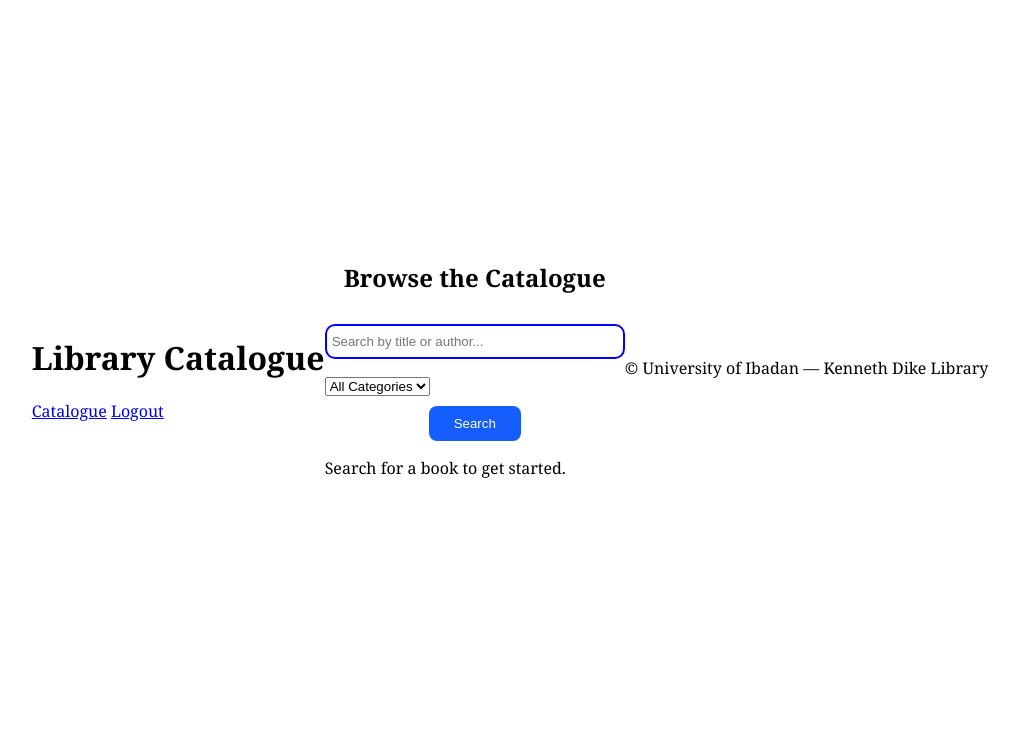
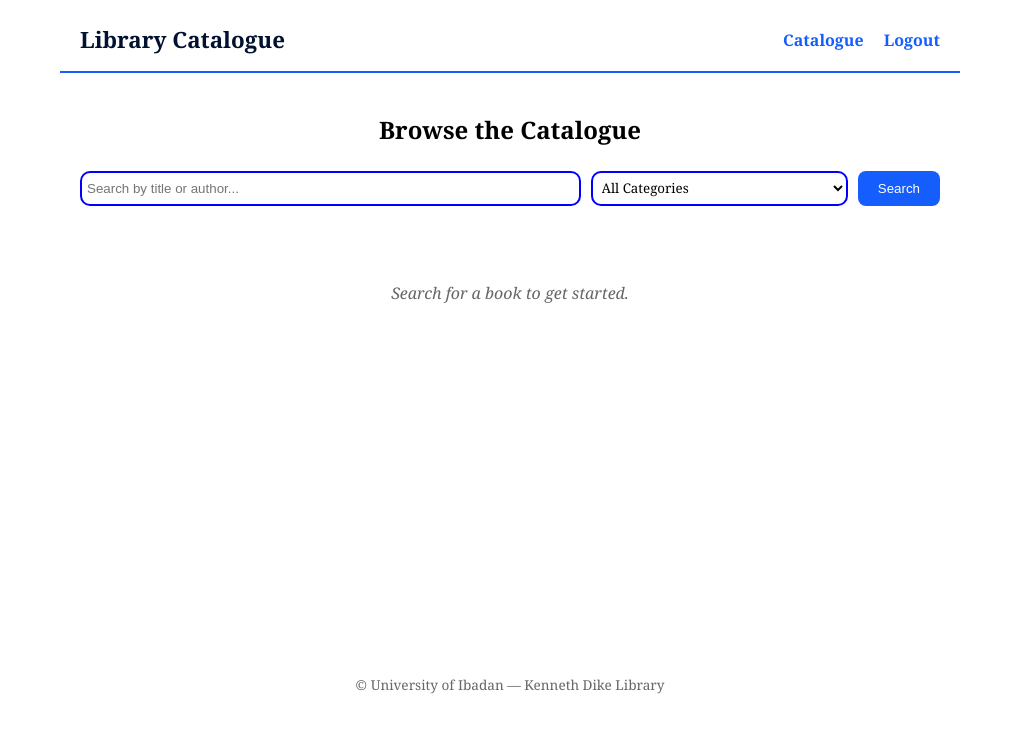
Before and after one commit to Overwatch886/library-fine-payment-system, a PHP site: template views/student/catalogue_view.html in a window 1280 px wide. Shown: the top 733 px of the page, without its empty margins (130-1149 px from the left). Run offline with PHP 8.4, Linux system fonts and the light colour scheme; the template is opened without the code that fills it, so the values that code supplies are empty.

Commit message:
feat: add catalogue page styles and search/borrow functionality
Co-authored-by: aider (openai/cerebras-qwen27b) <aider@aider.chat>

```diff
--- a/assets/css/style.css
+++ b/assets/css/style.css
@@ -6,6 +6,7 @@ body{
     align-items: center;
     justify-content: center;
     display: flex;
+    flex-direction: column;
 }
 h2{
     text-align: center;
@@ -103,3 +104,154 @@ input{
     color: white;
     border-color: #155dfc;
 }
+
+/* ===== Catalogue page ===== */
+
+.page-header {
+    width: 100%;
+    max-width: 900px;
+    display: flex;
+    align-items: center;
+    justify-content: space-between;
+    padding: 16px 20px;
+    box-sizing: border-box;
+    border-bottom: 2px solid #155dfc;
+    margin-bottom: 20px;
+}
+
+.page-header h1 {
+    font-size: 1.4rem;
+    margin: 0;
+    color: #021130;
+}
+
+.page-header nav a {
+    margin-left: 16px;
+    color: #155dfc;
+    text-decoration: none;
+    font-weight: bold;
+}
+
+.page-header nav a:hover {
+    text-decoration: underline;
+}
+
+.catalogue-page {
+    width: 100%;
+    max-width: 900px;
+    padding: 0 20px;
+    box-sizing: border-box;
+}
+
+.catalogue {
+    width: 100%;
+}
+
+.search-controls {
+    display: flex;
+    gap: 10px;
+    margin-bottom: 20px;
+    flex-wrap: wrap;
+}
+
+.search-controls .search-box {
+    flex: 2;
+    min-width: 200px;
+    margin: 0;
+}
+
+.search-controls .category-filter {
+    flex: 1;
+    min-width: 150px;
+    height: 35px;
+    border-radius: 10px;
+    border: 2px solid blue;
+    padding: 5px;
+    margin: 0;
+    box-sizing: border-box;
+    background: white;
+    font-family: inherit;
+}
+
+.search-controls .buttons {
+    margin: 0;
+    padding: 8px 20px;
+    height: 35px;
+    display: inline-block;
+}
+
+.book-results {
+    display: grid;
+    grid-template-columns: repeat(auto-fill, minmax(260px, 1fr));
+    gap: 16px;
+}
+
+.results-placeholder {
+    grid-column: 1 / -1;
+    text-align: center;
+    color: #666;
+    font-style: italic;
+    padding: 40px 0;
+}
+
+.book-card {
+    border: 1px solid #ddd;
+    border-radius: 10px;
+    padding: 16px;
+    display: flex;
+    flex-direction: column;
+    background: #f9fafb;
+    transition: box-shadow 0.2s;
+}
+
+.book-card:hover {
+    box-shadow: 0 4px 12px rgba(0, 0, 0, 0.1);
+}
+
+.book-card h3 {
+    margin: 0 0 6px;
+    font-size: 1.1rem;
+    color: #021130;
+}
+
+.book-author {
+    margin: 0 0 4px;
+    font-size: 0.95rem;
+    color: #444;
+}
+
+.book-category {
+    margin: 0 0 8px;
+    font-size: 0.85rem;
+    color: #155dfc;
+    font-weight: bold;
+}
+
+.book-copies {
+    margin: 0 0 12px;
+    font-size: 0.9rem;
+    color: #555;
+}
+
+.book-card .buttons {
+    margin: auto auto 0;
+    padding: 8px 20px;
+    font-size: 0.9rem;
+}
+
+.book-unavailable {
+    margin: auto auto 0;
+    font-size: 0.9rem;
+    color: #842029;
+    font-style: italic;
+}
+
+.page-footer {
+    width: 100%;
+    max-width: 900px;
+    text-align: center;
+    padding: 20px;
+    margin-top: auto;
+    color: #666;
+    font-size: 0.85rem;
+}
--- /dev/null
+++ b/assets/js/catalogue.js
@@ -0,0 +1,128 @@
+/*
+ * Catalogue page: load categories, search books, render results, borrow.
+ */
+
+const API = 'api';
+
+const searchForm = document.getElementById('search-form');
+const searchBox = document.getElementById('book-search-box');
+const categoryFilter = document.getElementById('category-filter');
+const resultsContainer = document.getElementById('book-results');
+
+/* ---------- helpers ---------- */
+
+function escapeHtml(str) {
+    const div = document.createElement('div');
+    div.textContent = str;
+    return div.innerHTML;
+}
+
+function showPlaceholder(msg) {
+    resultsContainer.innerHTML = `<p class="results-placeholder">${escapeHtml(msg)}</p>`;
+}
+
+/* ---------- categories ---------- */
+
+async function loadCategories() {
+    try {
+        const res = await fetch(`${API}/books/categories.php`);
+        const json = await res.json();
+        if (!json.success) return;
+
+        json.data.forEach((cat) => {
+            const value = typeof cat === 'string' ? cat : cat.name;
+            const opt = document.createElement('option');
+            opt.value = value;
+            opt.textContent = value;
+            categoryFilter.appendChild(opt);
+        });
+    } catch (err) {
+        console.error('Failed to load categories:', err);
+    }
+}
+
+/* ---------- search ---------- */
+
+async function searchBooks() {
+    const q = searchBox.value.trim();
+    const category = categoryFilter.value;
+
+    const params = new URLSearchParams();
+    if (q) params.set('q', q);
+    if (category) params.set('category', category);
+
+    try {
+        const res = await fetch(`${API}/books/search.php?${params.toString()}`);
+        const json = await res.json();
+
+        if (!json.success) {
+            showPlaceholder(json.message || 'Search failed.');
+            return;
+        }
+
+        renderResults(json.data);
+    } catch (err) {
+        console.error('Search error:', err);
+        showPlaceholder('Something went wrong. Please try again.');
+    }
+}
+
+/* ---------- render ---------- */
+
+function renderResults(books) {
+    if (!books || books.length === 0) {
+        showPlaceholder('No books found. Try a different search.');
+        return;
+    }
+
+    resultsContainer.innerHTML = books.map((book) => {
+        const available = book.available_copies > 0;
+        return `
+            <div class="book-card">
+                <h3>${escapeHtml(book.title)}</h3>
+                <p class="book-author">${escapeHtml(book.author)}</p>
+                <p class="book-category">${escapeHtml(book.category)}</p>
+                <p class="book-copies">Available: ${book.available_copies} / ${book.total_copies}</p>
+                ${available
+                    ? `<button class="buttons borrow-btn" data-book-id="${book.id}">Borrow</button>`
+                    : '<span class="book-unavailable">All copies borrowed</span>'}
+            </div>`;
+    }).join('');
+
+    resultsContainer.querySelectorAll('.borrow-btn').forEach((btn) => {
+        btn.addEventListener('click', () => borrowBook(Number(btn.dataset.bookId)));
+    });
+}
+
+/* ---------- borrow ---------- */
+
+async function borrowBook(bookId) {
+    try {
+        const res = await fetch(`${API}/loans/borrow.php`, {
+            method: 'POST',
+            headers: { 'Content-Type': 'application/json' },
+            body: JSON.stringify({ book_id: bookId }),
+        });
+        const json = await res.json();
+
+        alert(json.message);
+
+        if (json.success) {
+            searchBooks(); // refresh to update available copies
+        }
+    } catch (err) {
+        console.error('Borrow error:', err);
+        alert('Something went wrong. Please try again.');
+    }
+}
+
+/* ---------- events ---------- */
+
+searchForm.addEventListener('submit', (e) => {
+    e.preventDefault();
+    searchBooks();
+});
+
+/* ---------- init ---------- */
+
+loadCategories();
```
